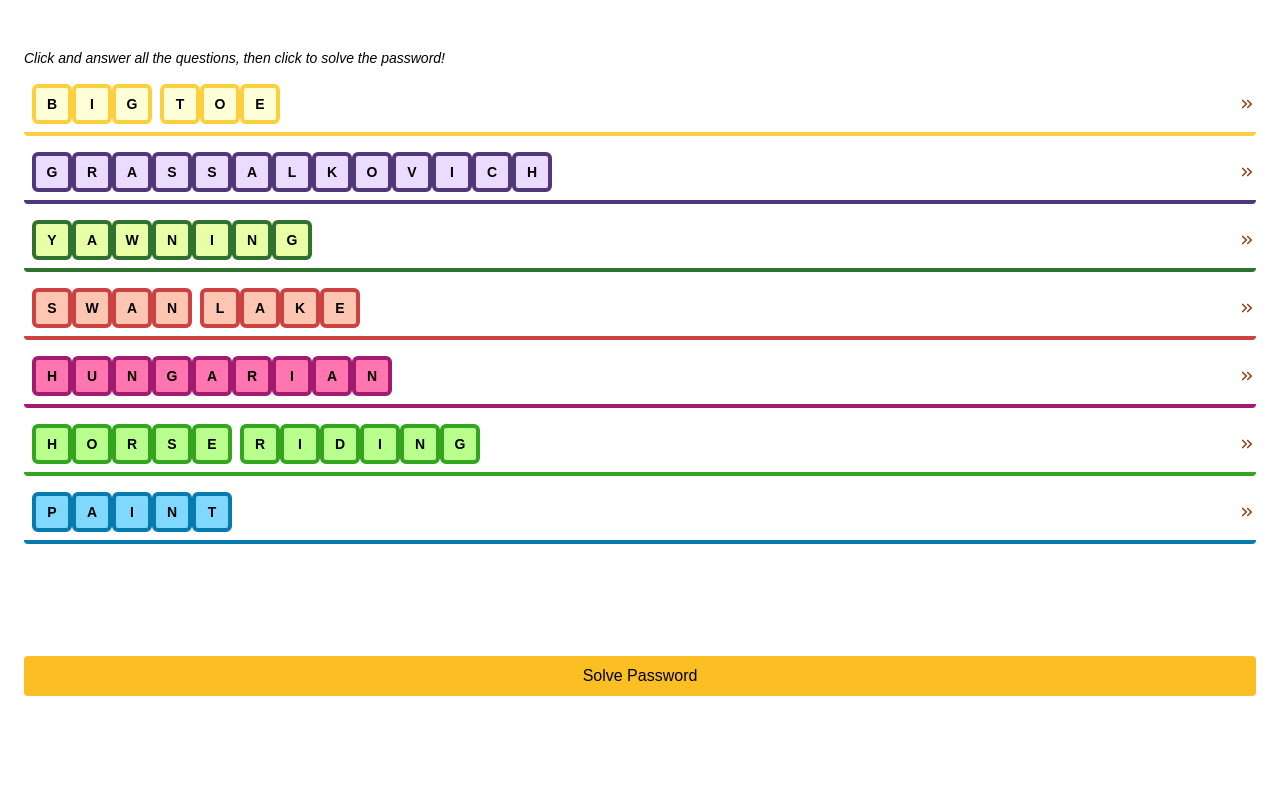
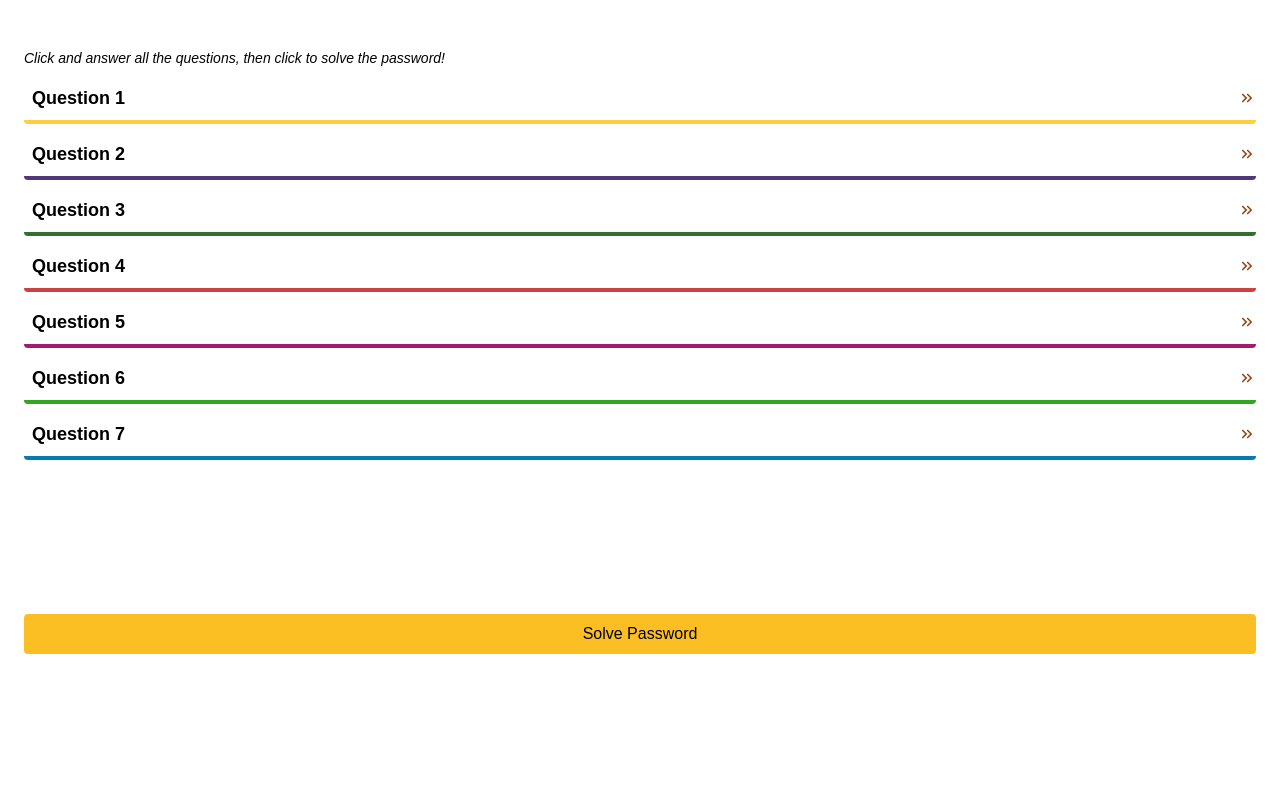
Before and after one commit to aszab1/mousecastle, a React (Vite) app: page /questions in a window 1280 px wide. Shown: the top 800 px of the page. Built offline with nearby package versions, Linux system fonts and the light colour scheme.

Commit message:
answers from SingleQs are not saved in AllQ. Have also changed AllQ, so they initally just show 'Question 1' etc and once user answers q in SingleQ it updates. Have also added sessionstorage.clear to Hero page so content clears if user decides to switch lang

```diff
--- a/src/components/pages/AllQuestions.jsx
+++ b/src/components/pages/AllQuestions.jsx
@@ -9,24 +9,26 @@ import { useTranslation } from 'react-i18next';
 
 export const AllQuestions = () => {
   // 't' function from useTranslation dynamically renders text based on selected language
-  const { t, i18n } = useTranslation()
+  const { t } = useTranslation()
+  const passwordRef = useRef(null)
 
 
 
 
   // answers give to questions
-  const [answers, setAnswers] = useState([{
-    0: sessionStorage.getItem(`question-${0}-input`)|| '',
-    1: sessionStorage.getItem(`question-${1}-input`)|| '',
-    2: sessionStorage.getItem(`question-${2}-input`)|| '',
-    3: sessionStorage.getItem(`question-${3}-input`)|| '',
-    4: sessionStorage.getItem(`question-${4}-input`)|| '',
-    5: sessionStorage.getItem(`question-${5}-input`)|| '',
-    6: sessionStorage.getItem(`question-${6}-input`)|| '',
-  }]);
+  // const [answers, setAnswers] = useState([{
+  //   0: sessionStorage.getItem(`question-${0}-input`)|| '',
+  //   1: sessionStorage.getItem(`question-${1}-input`)|| '',
+  //   2: sessionStorage.getItem(`question-${2}-input`)|| '',
+  //   3: sessionStorage.getItem(`question-${3}-input`)|| '',
+  //   4: sessionStorage.getItem(`question-${4}-input`)|| '',
+  //   5: sessionStorage.getItem(`question-${5}-input`)|| '',
+  //   6: sessionStorage.getItem(`question-${6}-input`)|| '',
+  // }]);
 
-  const passwordRef = useRef(null);
-
+  const [ answers, setAnswers ] = useState(() =>
+    Questions.map((_, index) => sessionStorage.getItem(`question-${index}-input`) || '')
+  )
 
   useEffect(() => {
     if (window.location.hash === '#solve-password') {
@@ -41,26 +43,28 @@ export const AllQuestions = () => {
         <div className="questions w-full flex flex-col h-screen py-6 gap-2">
           <h1 className="text-sm italic">{t('introToAllQs')}</h1>
           {Questions.map((question) => (
-            <Link to={`/question/${question.id }?lang=${i18n.language}`} key={question.id}>
+            <Link to={`/question/${question.id}`} key={question.id}>
               <div
                 className="py-2 border-b-4 rounded flex items-center text-lg justify-between"
                 id={question.id}
                 style={{ borderColor: question.bg_border_code }}
               >
                 <div className="flex items-center flex-wrap gap-2 px-2">
-                  {t(question.answer).split(' ').map((word, index) => (
-                    <div className={`word-${index} flex flex-wrap`} key={index}>
-                      {word.split('').map((char, index) => (
-                        <div
-                          className="text-sm size-4 border-4 p-4 rounded-md flex items-center justify-center"
-                          key={index}
-                          style={{ background: question.bg_clr_code, borderColor: question.bg_border_code }}
-                        >
-                          <span className="font-bold">{char}</span>
-                        </div>
-                      ))}
-                    </div>
-                  ))}
+
+                  {/* Display answer if available, otherwise display Question X */}
+                  {answers[question.id] ? (
+                    answers[question.id].split('').map((char, index) => (
+                      <div
+                        key={index}
+                        className="text-sm size-4 border-4 p-4 rounded-md flex items-center justify-center"
+                        style={{ background: question.bg_clr_code, borderColor: question.bg_border_code }}
+                      >
+                        <span className="font-bold">{char.toUpperCase()}</span>
+                      </div>
+                    ))
+                  ) : (
+                    <span className="font-bold">{`${t('question')} ${question.id + 1}`}</span>
+                  )}
                 </div>
                 <MdOutlineKeyboardDoubleArrowRight className="text-amber-800 shrink-0" />
               </div>
--- a/src/components/pages/Hero.jsx
+++ b/src/components/pages/Hero.jsx
@@ -4,7 +4,7 @@ import German from '../../assets/images/German-flag.png'
 import Hungarian from '../../assets/images/Hungarian-flag.png'
 import { useNavigate } from 'react-router-dom'
 import i18next from 'i18next'
-import { Link } from 'react-router-dom'
+
 
 export const Hero = () => {
 
@@ -12,7 +12,9 @@ export const Hero = () => {
 
   const handleLanguageChange = (lang) => {
     i18next.changeLanguage(lang)
+
     localStorage.setItem('language', lang)
+    sessionStorage.clear()
     navigate('/instructions')
 
   }
--- a/src/components/pages/Instructions.jsx
+++ b/src/components/pages/Instructions.jsx
@@ -33,7 +33,7 @@ export const Instructions = () => {
         <p>{t('goodLuck')}</p>
         </div>
         <Link to="/questions" className='w-full'>
-        <PrimaryButton text={'Start'}/>
+        <PrimaryButton text={t('start')}/>
         </Link>
       </section>
     </>
--- a/src/components/pages/SingleQuestion.jsx
+++ b/src/components/pages/SingleQuestion.jsx
@@ -8,17 +8,31 @@ import { useTranslation } from 'react-i18next'
 
 export default function SingleQuestion() {
   const inputRefs = useRef([])
-  const { t, i18n } = useTranslation()
+  const { t } = useTranslation()
   const { id } = useParams()
-  const question = Questions.find(q => q.id === parseInt(id))
+  const question = Questions.find((q) => q.id === parseInt(id, 15))
   const storageKey = `question-${id}-input`
+
+  // useState init. to handle array vs string
   const [userInput, setUserInput] = useState(() => {
     const savedInput = sessionStorage.getItem(storageKey)
 
-      return savedInput ? JSON.parse(savedInput) : Array(t(question.answer).length).fill('')
+    // Check if the saved input is a string or an array
+    if (savedInput) {
+      try {
+        const parsedInput = JSON.parse(savedInput)
+        // If parsed input is already an array, use it; otherwise, split the string
+        return Array.isArray(parsedInput) ? parsedInput : parsedInput.split('')
+      } catch (error) {
+        console.error("Error parsing:", error);
+        return Array(t(question.answer).length).fill('')
+      }
+    } else {
+      return Array(t(question.answer).length).fill('')
+    }
+  })
 
-  })
-  // const correctAnswer = t(question.answer) === userInput.join('').toUpperCase()
+
   const [selectedBox, setSelectedBox] = useState(null)
   const hint = t(question.answer).toUpperCase().split('')
   // new array with spaces followed by the second word
@@ -46,7 +60,8 @@ export default function SingleQuestion() {
     const newInput = [...userInput]
     newInput[index] = value
     setUserInput(newInput)
-    sessionStorage.setItem(storageKey, JSON.stringify(newInput))
+    // Save the input as a plain string
+    sessionStorage.setItem(storageKey, newInput.join(''))
 
     // Move focus to the next input field
     if (value.length === 1 && index < t(question.answer).length - 1) {
@@ -56,9 +71,18 @@ export default function SingleQuestion() {
   }
 
   useEffect(() => {
-
     const savedInput = sessionStorage.getItem(storageKey)
-    setUserInput(savedInput ? JSON.parse(savedInput) : Array(t(question.answer).length).fill(''))
+    if (savedInput) {
+      try {
+        const parsedInput = JSON.parse(savedInput)
+        setUserInput(Array.isArray(parsedInput) ? parsedInput : parsedInput.split(''))
+      } catch (error) {
+        console.error("Error parsing:", error)
+        setUserInput(Array(t(question.answer).length).fill(''))
+      }
+    } else {
+      setUserInput(Array(t(question.answer).length).fill(''))
+    }
 
 
     setSelectedBox(null)
@@ -76,13 +100,13 @@ export default function SingleQuestion() {
         </section>
 
         <section className="question">
-          <h2 style={{ textAlign: 'center' }}>Question {question.id + 1}</h2>
+          <h2 style={{ textAlign: 'center' }}>{t('question')} {question.id + 1}</h2>
           <p> {t(question.question)}</p>
 
         </section>
 
         <section className="answer" >
-          <h2 style={{ textAlign: 'center' }}>Answer</h2>
+          <h2 style={{ textAlign: 'center' }}>{t('answer')}</h2>
           <div style={{ display: 'flex', flexWrap: "wrap" }}>
             {t(question.answer).split('').map((c, i) => (
               c === ' ' ? (
--- a/src/locales/de.json
+++ b/src/locales/de.json
@@ -50,5 +50,7 @@
   "goToNostalgia": "Und vergiss nicht, den Nostalgiafoto-Laden zu besuchen!",
   "farewell": "Bis Zum nächsten Mal!",
   "bye": "Tschüss! Auf Wiedersehen!",
-  "magnus": "Herzog Elmar von Mausburg"
+  "magnus": "Herzog Elmar von Mausburg",
+  "question": "Frage",
+  "answer": "Antwort"
 }
--- a/src/locales/en.json
+++ b/src/locales/en.json
@@ -50,6 +50,8 @@
   "goToNostalgia": "And don't forget to visit the Nostalgiafoto shop!",
   "farewell": "We hope to see you again soon!",
   "bye": "Bye Bye!",
-  "magnus": "Prince Magnus Mousecastle"
+  "magnus": "Prince Magnus Mousecastle",
+  "question": "Question",
+  "answer": "Answer"
 
 }
--- a/src/locales/hu.json
+++ b/src/locales/hu.json
@@ -50,6 +50,8 @@
   "goToNostalgia": "És ne felejtsd el meglátogatni a Nostalgiafoto műtermet!",
   "farewell": "Gyere máskor is!",
   "bye": "Viszontlátásra!",
-  "magnus": "Herceg Egérváry Elemér"
+  "magnus": "Herceg Egérváry Elemér",
+  "question": "Kérdés",
+  "answer": "Válaszod"
 
 }
```
